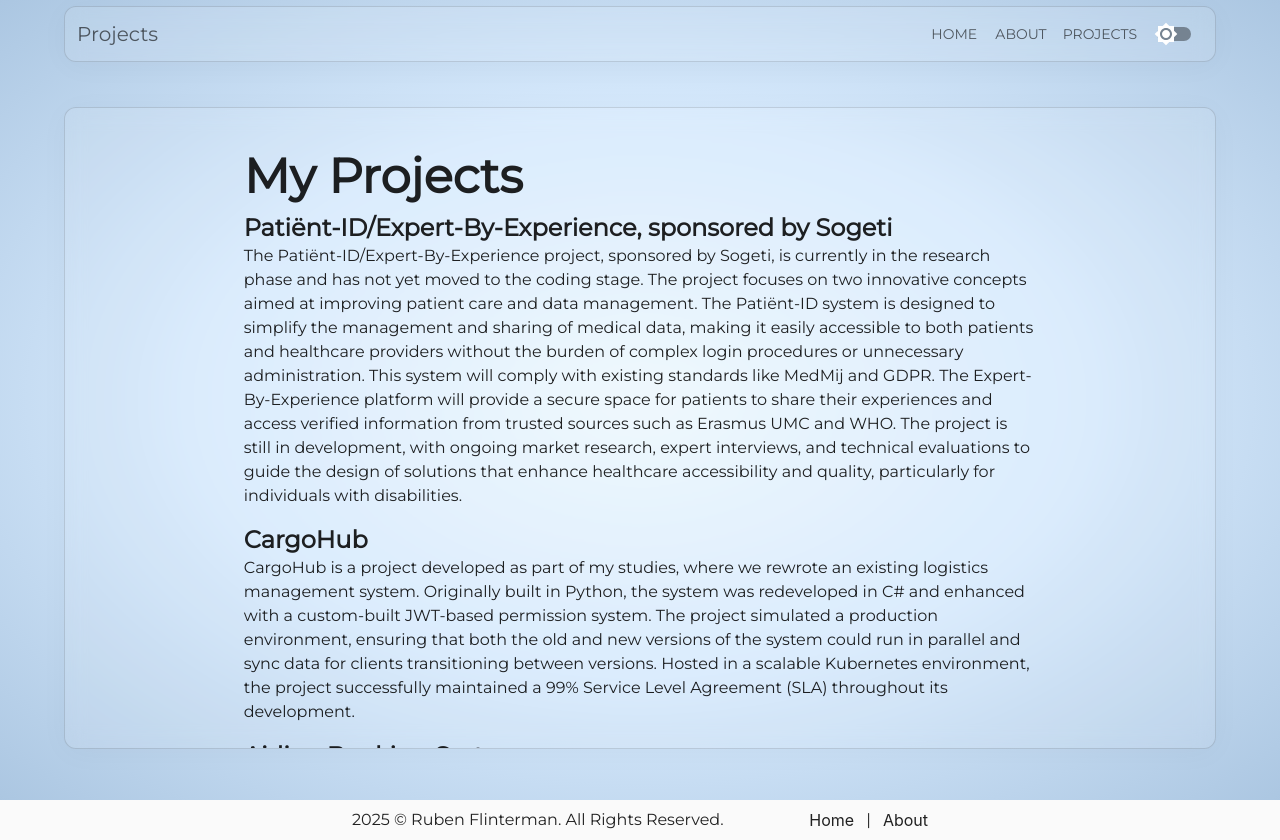
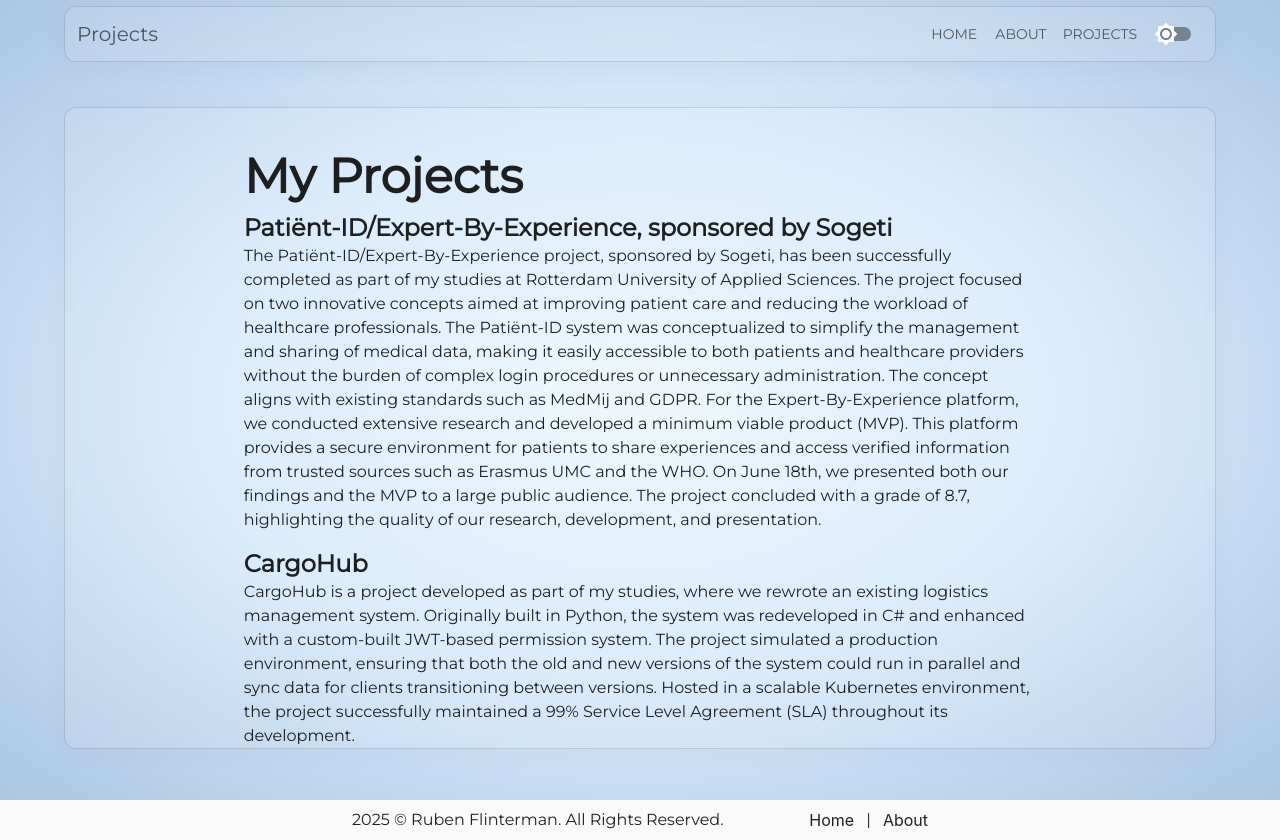
Before and after one commit to RFlintstone/rubenflinterman.com, a React (Create React App) app in the folder portfolio/com.rubenflinterman.frontend/: page /projects in a window 1280 px wide. Built offline with nearby package versions, Linux system fonts and the light colour scheme.

Commit message:
Update Projects.tsx

```diff
--- a/portfolio/com.rubenflinterman.frontend/src/views/Projects.tsx
+++ b/portfolio/com.rubenflinterman.frontend/src/views/Projects.tsx
@@ -67,19 +67,13 @@ const Projects: React.FC<ThemeProps> = ({mode}) => {
                                         {/*</Typography>*/}
                                     </Box>
                                     <Typography variant="body1" textAlign="left">
-                                        The Patiënt-ID/Expert-By-Experience project, sponsored by Sogeti, is currently
-                                        in the research phase and has not yet moved to the coding stage. The project
-                                        focuses on two innovative concepts aimed at improving patient care and data
-                                        management. The Patiënt-ID system is designed to simplify the management and
-                                        sharing of medical data, making it easily accessible to both patients and
-                                        healthcare providers without the burden of complex login procedures or
-                                        unnecessary administration. This system will comply with existing standards like
-                                        MedMij and GDPR. The Expert-By-Experience platform will provide a secure space
-                                        for patients to share their experiences and access verified information from
-                                        trusted sources such as Erasmus UMC and WHO. The project is still in
-                                        development, with ongoing market research, expert interviews, and technical
-                                        evaluations to guide the design of solutions that enhance healthcare
-                                        accessibility and quality, particularly for individuals with disabilities.
+                                        The Patiënt-ID/Expert-By-Experience project, sponsored by Sogeti, has been successfully completed as part of my studies at Rotterdam University of Applied Sciences.
+                                        The project focused on two innovative concepts aimed at improving patient care and reducing the workload of healthcare professionals.
+                                        The Patiënt-ID system was conceptualized to simplify the management and sharing of medical data, making it easily accessible to both patients and healthcare providers without the burden of complex login procedures or unnecessary administration.
+                                        The concept aligns with existing standards such as MedMij and GDPR.
+                                        For the Expert-By-Experience platform, we conducted extensive research and developed a minimum viable product (MVP).
+                                        This platform provides a secure environment for patients to share experiences and access verified information from trusted sources such as Erasmus UMC and the WHO.
+                                        On June 18th, we presented both our findings and the MVP to a large public audience. The project concluded with a grade of 8.7, highlighting the quality of our research, development, and presentation.
                                     </Typography>
                                 </Box>
                                 <Box sx={{mb: 2}}>
```
